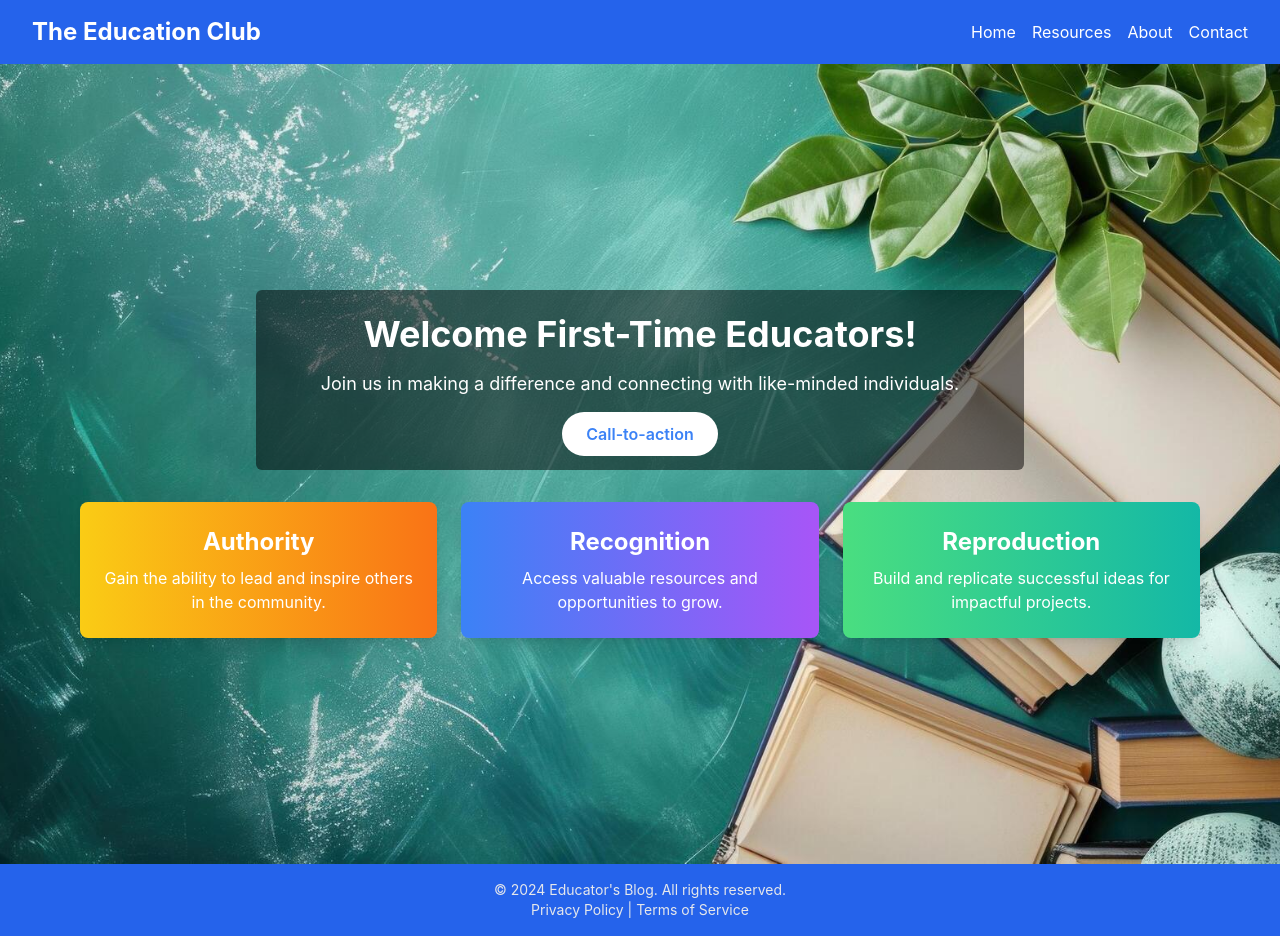
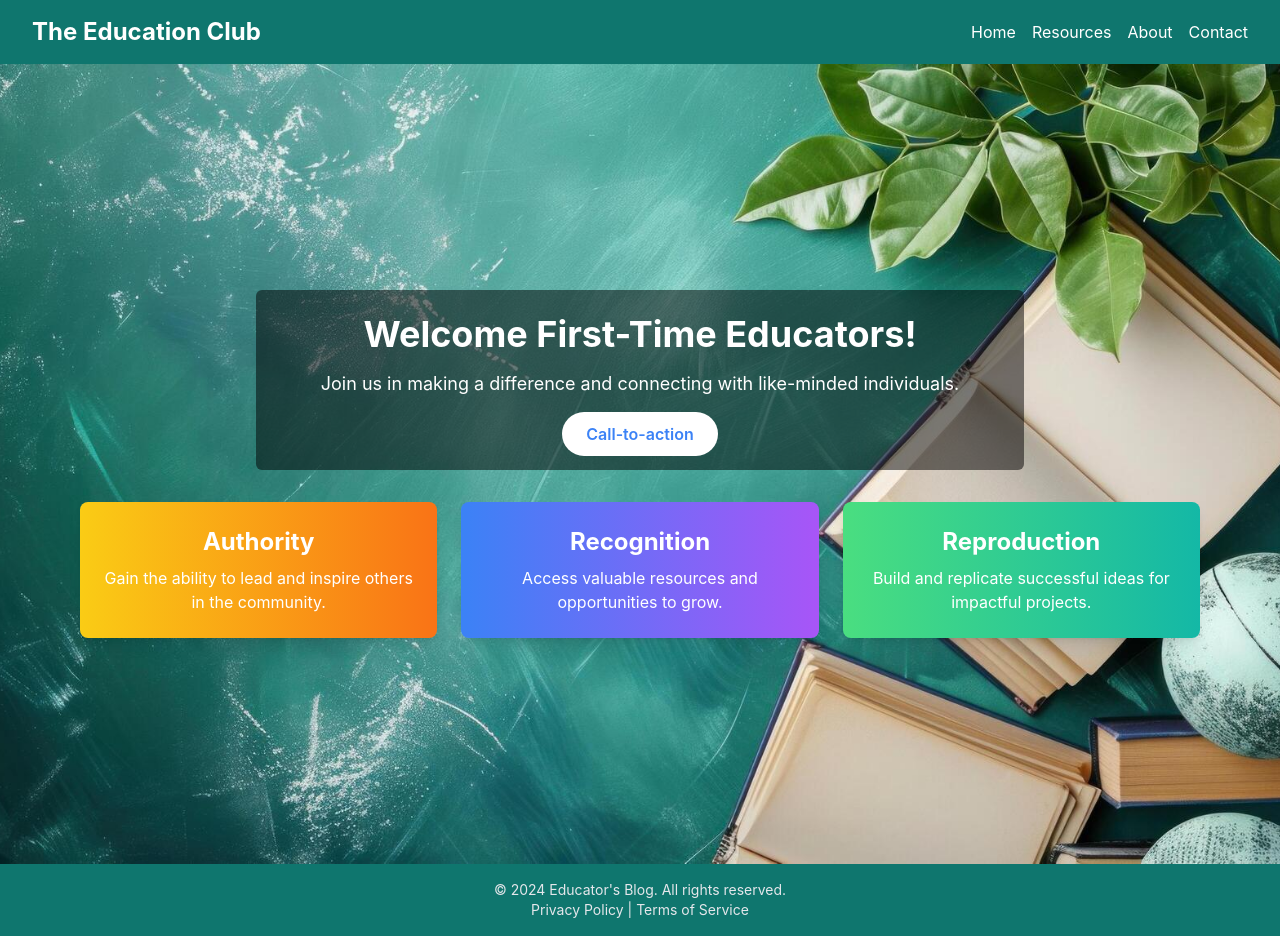
Before and after one commit to xgill15x/education-blog, a React (Create React App) app: page / in a window 1280 px wide. Built offline with nearby package versions, Linux system fonts and the light colour scheme.

Commit message:
changed header and footer colours to green

```diff
--- a/src/components/Footer.jsx
+++ b/src/components/Footer.jsx
@@ -1,6 +1,6 @@
 const Footer = () => {
   return (
-    <footer className="bg-blue-600 text-gray-200 py-4">
+    <footer className="bg-teal-700 text-gray-200 py-4">
       <div className="container mx-auto text-center">
         <p className="text-sm">
           © {new Date().getFullYear()} Educator's Blog. All rights reserved.
--- a/src/components/Header.jsx
+++ b/src/components/Header.jsx
@@ -8,7 +8,7 @@ const Header = () => {
   };
 
   return (
-    <header className="bg-blue-600 text-white py-4 shadow-md">
+    <header className="bg-teal-700 text-white py-4 shadow-md">
       <div className="px-4 sm:px-6 lg:px-8 mx-auto flex justify-between items-center flex-wrap">
         <button className="text-2xl font-bold hover:text-gray-200">
           The Education Club
```
